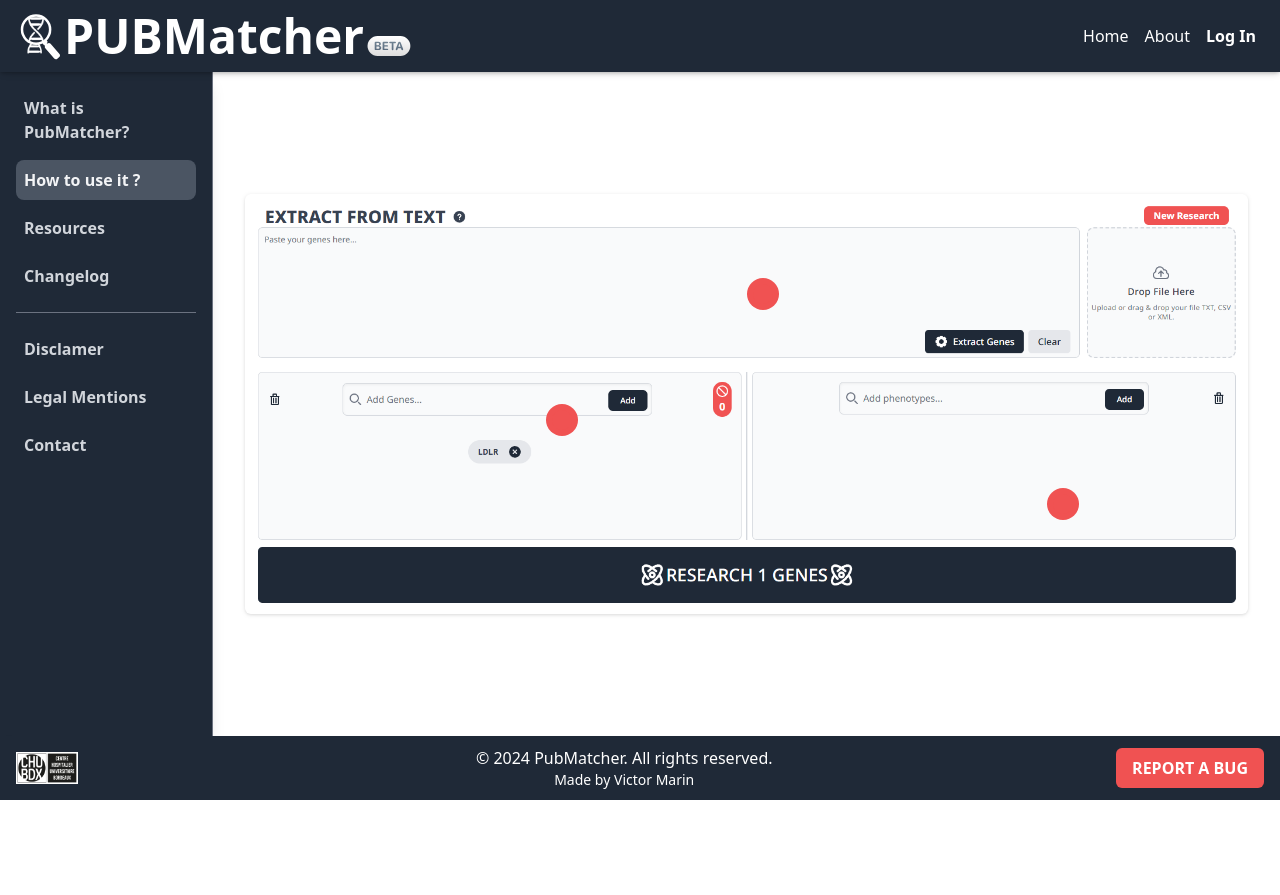
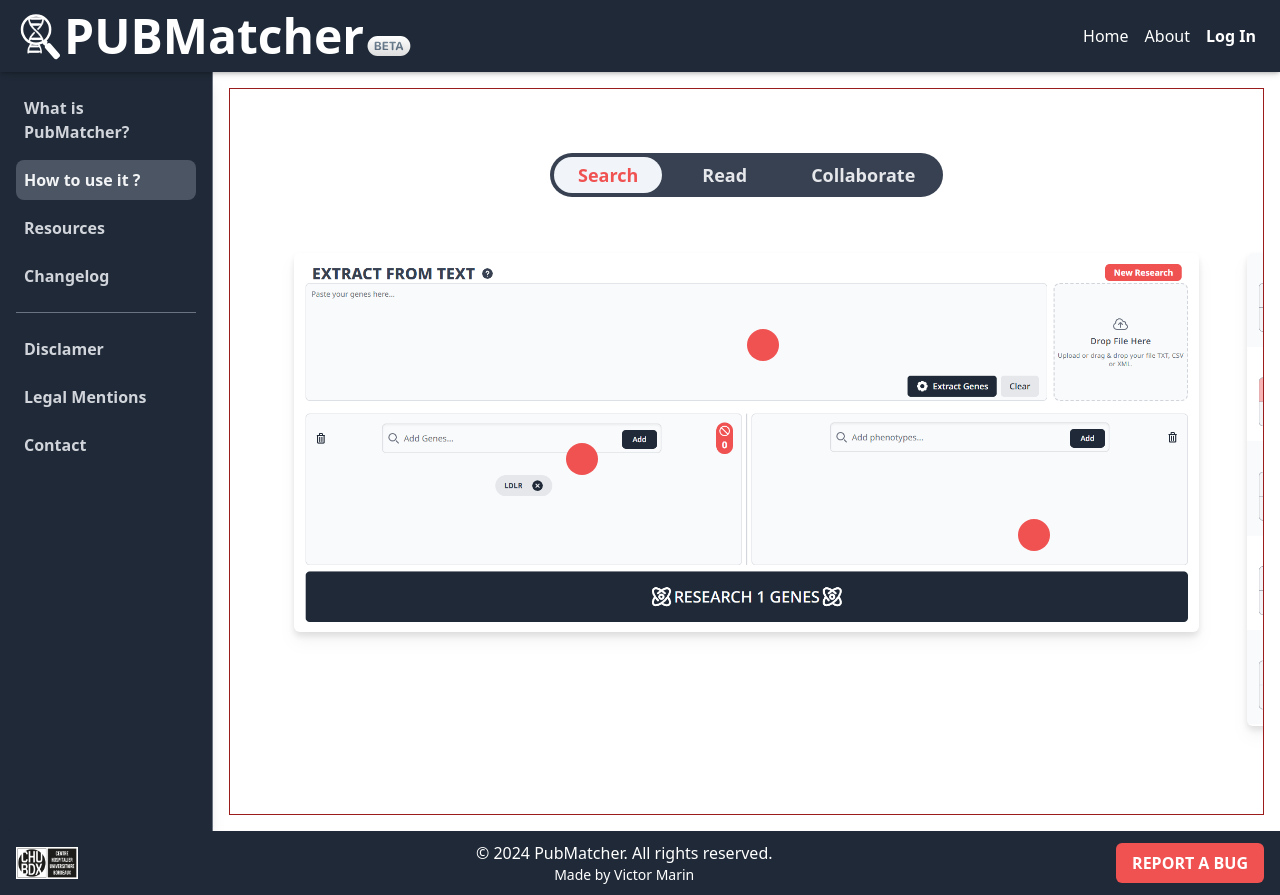
Before and after one commit to victormar1/PubMatcher, a Vue app: page /about/howto in a window 1280 px wide. Before the commit the page ends 800 px from the top, so only its background shows below. Built offline with nearby package versions, Linux system fonts and the light colour scheme; what chartjs-plugin-datalabels would draw is missing.

Commit message:
feat: user guide

```diff
--- a/src/components/AboutGeneralPage.vue
+++ b/src/components/AboutGeneralPage.vue
@@ -18,6 +18,7 @@
         </div>
         <img class="  object-cover mx-auto drop-shadow" src="/images/pmchart.svg" alt="PubMatcher Logo" />
     </section>
+
 </template>
 
 <script>
--- a/src/components/HowToUsePage.vue
+++ b/src/components/HowToUsePage.vue
@@ -1,36 +1,78 @@
 <template>
-    <div class="flex flex-col items-center justify-center  border-pink-500 p-4 h-full w-full drop-shadow">
-        <div class="relative max-w-5xl mx-auto  border-red-500">
-            <!-- Screenshot -->
-            <img src="/images/screenshot.png" alt="Screenshot" class="w-full h-auto rounded-md" />
+    <div
+        class="flex flex-col mx-auto px-10 py-16 justify-center items-center overflow-hidden border border-red-800 max-w-7xl">
+        <!-- Navigation Buttons -->
+        <div class="flex justify-center mb-8 bg-gray-700 rounded-3xl p-1">
+            <div class="flex space-x-4">
+                <button v-for="(slide, index) in slides" :key="index"
+                    class="text-lg font-bold px-6 py-1 rounded-3xl transition-colors"
+                    :class="currentSlide === index ? 'text-red-500 bg-slate-100' : 'text-gray-200'"
+                    @click="goToSlide(index)">
+                    {{ slide.name }}
+                </button>
+            </div>
+        </div>
 
-            <!-- Permanent Pulsating Dots -->
-            <div v-for="(dot, index) in dots" :key="index" class="absolute flex items-center justify-center"
-                :style="{ top: dot.top, left: dot.left }">
-                <!-- Pulsating Outer Ring -->
-                <div class="w-8 h-8 bg-red-500 rounded-full animate-ping"></div>
-                <!-- Permanent Inner Dot -->
-                <div class="absolute w-5 h-5 bg-red-500 rounded-full cursor-pointer" @click="showInfo(dot)"></div>
+        <!-- Carousel -->
+        <div class="relative w-full max-w-6xl mx-auto">
+            <div class="flex transition-transform duration-700 ease-in-out"
+                :style="{ transform: `translateX(-${currentSlide * 100}%)` }">
+                <div v-for="(slide, index) in slides" :key="index" class="w-full flex-shrink-0">
+                    <div class="flex flex-col items-center justify-center p-6 drop-shadow-lg">
+                        <div class="relative max-w-5xl">
+                            <!-- Screenshot -->
+                            <img :src="slide.screen" alt="Screenshot" class="w-full h-auto rounded-md" />
+
+                            <!-- Pulsating Dots -->
+                            <div v-for="(dot, index) in getDotset(slide.dotset)" :key="index"
+                                class="absolute flex items-center justify-center"
+                                :style="{ top: dot.top, left: dot.left }">
+                                <div class="w-8 h-8 bg-red-500 rounded-full animate-ping"></div>
+                                <div class="absolute w-5 h-5 bg-red-500 rounded-full cursor-pointer"
+                                    @click="showInfo(dot)"></div>
+                            </div>
+                        </div>
+                    </div>
+                </div>
             </div>
         </div>
     </div>
 </template>
+
+
 
 <script>
 export default {
     name: "HowToUsePage",
     data() {
         return {
-            dots: [
+            currentSlide: 0,
+            slides: [{ index: 1, name: "Search", dotset: "dots_search", screen: "/images/screenshot.png" },
+            { index: 2, name: "Read", dotset: "dots_read", screen: "/images/screenshot2.png" },
+            { index: 3, name: "Collaborate" },
+            ],
+
+            dots_search: [
                 { top: "20%", left: "50%", info: "Feature 1: Search Box" },
                 { top: "50%", left: "30%", info: "Feature 2: Results Section" },
                 { top: "70%", left: "80%", info: "Feature 3: Graph Section" },
+            ],
+            dots_read: [
+                { top: "20%", left: "50%", info: "Feature 1: Search Box" },
+                { top: "10%", left: "84%", info: "Feature 2: Results Section" },
+                { top: "30%", left: "10%", info: "Feature 3: Graph Section" },
             ],
         };
     },
     methods: {
         showInfo(dot) {
             alert(dot.info);
+        },
+        goToSlide(index) {
+            this.currentSlide = index;
+        },
+        getDotset(dotsetName) {
+            return dotsetName ? this[dotsetName] : [];
         },
     },
 };
```
Also changed, not shown: public/images/screenshot2.png (added).
